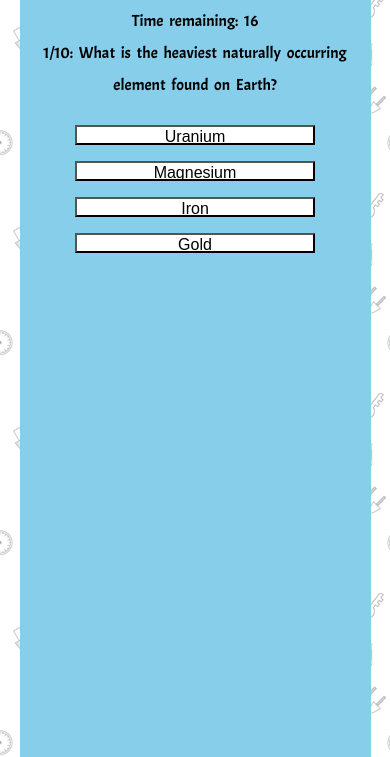
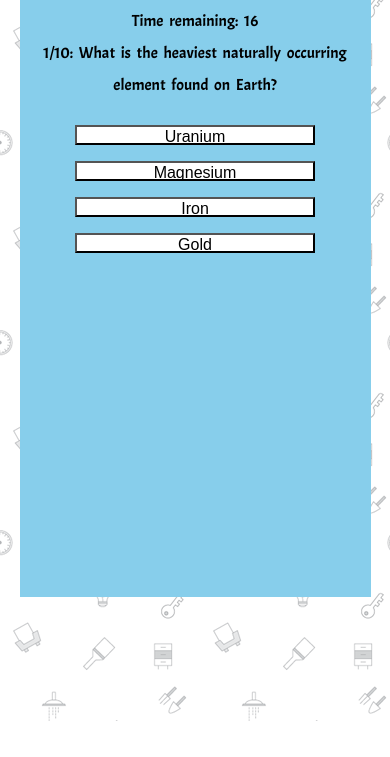
Before and after one commit to gugucode/TriviaGame, a plain HTML site: page index.html in a window 390 px wide. Shown: the part 123-880 px from the top of the page. After the commit the page ends 844 px from the top, so only its background shows below. Drawn offline with nearby package versions, Linux system fonts and the light colour scheme.

Commit message:
reduce page height when display in small device

```diff
--- a/assets/css/style.css
+++ b/assets/css/style.css
@@ -69,12 +69,13 @@ img {
 @media only screen and (max-width: 640px) {
     #main {
         width: 90%;
+        height: 45em;
     }
 
     #main_game {
         top: 8em;
         width: 100%;
-        height: 8em;
+        /* height: 8em; */
     }
 
     #timer{
```
